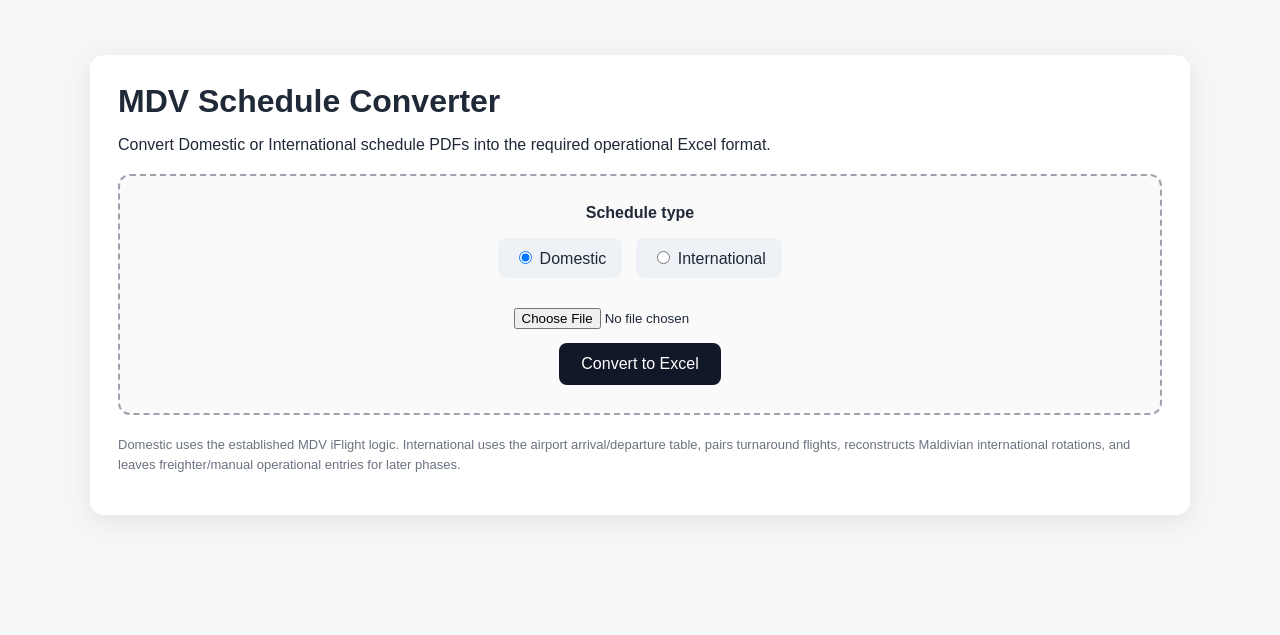
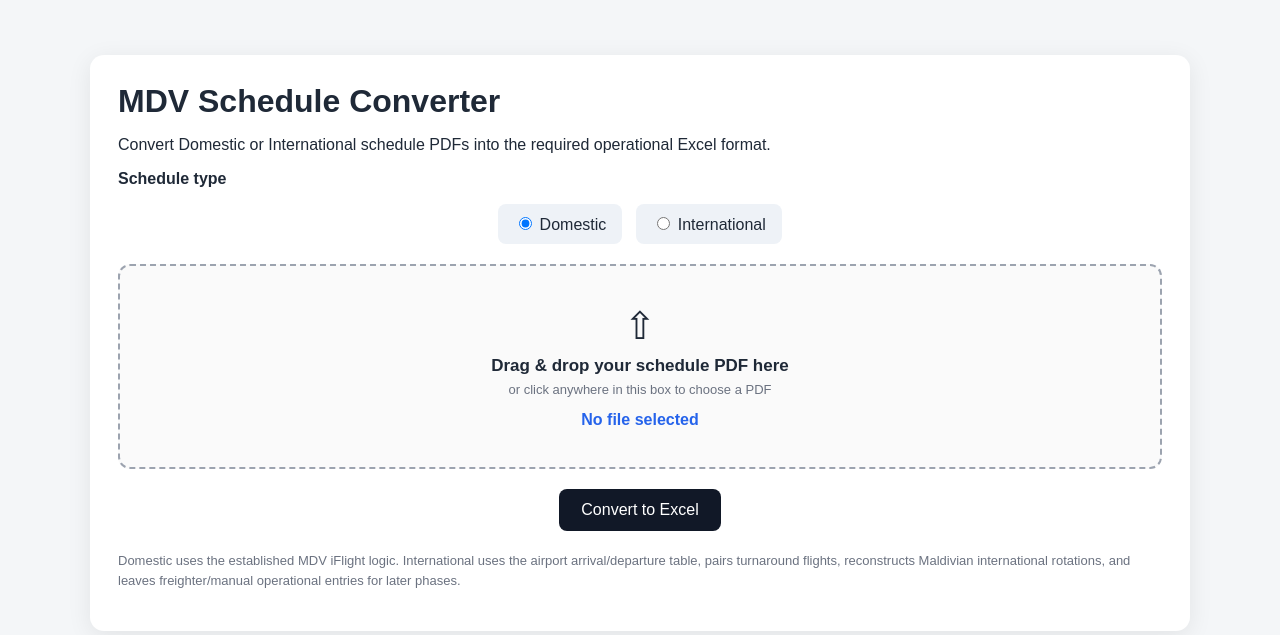
Before and after one commit to yahushaan/DOM-sked-DMS-formatter, a Flask app: page / in a window 1280 px wide. Shown: the top 635 px of the page. Run offline with Flask 3, Linux system fonts and the light colour scheme.

Commit message:
Add files via upload

```diff
--- a/templates/index.html
+++ b/templates/index.html
@@ -1,15 +1,127 @@
 <!doctype html>
-<html lang="en"><head><meta charset="utf-8"><meta name="viewport" content="width=device-width,initial-scale=1">
-<title>MDV Schedule Converter</title><style>
-body{font-family:Arial,sans-serif;background:#f4f6f8;margin:0;color:#1f2937}.wrap{max-width:1100px;margin:35px auto;padding:20px}.card{background:#fff;border-radius:14px;padding:28px;box-shadow:0 5px 25px rgba(0,0,0,.08)}h1{margin:0 0 8px}.drop{border:2px dashed #9ca3af;border-radius:12px;padding:28px;text-align:center;margin:20px 0;background:#fafafa}input[type=file]{margin:14px 0}button{background:#111827;color:#fff;border:0;border-radius:8px;padding:12px 22px;font-size:16px;cursor:pointer}.mode{display:flex;gap:14px;justify-content:center;margin:16px 0}.mode label{background:#eef2f7;padding:10px 16px;border-radius:8px}.ok{background:#ecfdf5;border:1px solid #10b981;padding:15px;border-radius:8px}.err{background:#fef2f2;border:1px solid #ef4444;padding:15px;border-radius:8px}.small{color:#6b7280;font-size:13px;line-height:1.5}a{color:#2563eb;text-decoration:none;font-weight:bold}.table-wrap{overflow:auto;margin-top:20px}table{border-collapse:collapse;width:100%;font-size:13px}th,td{border:1px solid #d1d5db;padding:7px 8px;text-align:left;white-space:nowrap}th{background:#f3f4f6}@media(max-width:700px){.wrap{margin:10px auto;padding:10px}.card{padding:18px}.mode{flex-direction:column}}
-</style></head><body><div class="wrap"><div class="card">
-<h1>MDV Schedule Converter</h1><p>Convert Domestic or International schedule PDFs into the required operational Excel format.</p>
-<form method="post" enctype="multipart/form-data"><div class="drop"><strong>Schedule type</strong>
-<div class="mode"><label><input type="radio" name="mode" value="domestic" {% if mode != 'international' %}checked{% endif %}> Domestic</label><label><input type="radio" name="mode" value="international" {% if mode == 'international' %}checked{% endif %}> International</label></div>
-<input type="file" name="pdf" accept="application/pdf" required><br><button type="submit">Convert to Excel</button></div></form>
+<html lang="en">
+<head>
+<meta charset="utf-8">
+<meta name="viewport" content="width=device-width,initial-scale=1">
+<title>MDV Schedule Converter</title>
+<style>
+body{font-family:Arial,sans-serif;background:#f4f6f8;margin:0;color:#1f2937}
+.wrap{max-width:1100px;margin:35px auto;padding:20px}
+.card{background:#fff;border-radius:14px;padding:28px;box-shadow:0 5px 25px rgba(0,0,0,.08)}
+h1{margin:0 0 8px}
+.mode{display:flex;gap:14px;justify-content:center;margin:16px 0}
+.mode label{background:#eef2f7;padding:10px 16px;border-radius:8px}
+.upload-zone{border:2px dashed #9ca3af;border-radius:12px;padding:38px 24px;text-align:center;margin:20px 0;background:#fafafa;cursor:pointer;transition:.2s ease}
+.upload-zone:hover,.upload-zone.dragover{border-color:#2563eb;background:#eff6ff}
+.upload-icon{font-size:38px;margin-bottom:8px}
+.upload-title{font-size:17px;font-weight:700}
+.upload-hint{color:#6b7280;font-size:13px;margin-top:6px}
+.file-name{margin-top:14px;font-weight:700;color:#2563eb;word-break:break-word}
+.file-input{position:absolute;width:1px;height:1px;opacity:0;pointer-events:none}
+button{background:#111827;color:#fff;border:0;border-radius:8px;padding:12px 22px;font-size:16px;cursor:pointer}
+button:disabled{opacity:.55;cursor:not-allowed}
+.actions{text-align:center;margin-bottom:20px}
+.ok{background:#ecfdf5;border:1px solid #10b981;padding:15px;border-radius:8px}
+.err{background:#fef2f2;border:1px solid #ef4444;padding:15px;border-radius:8px}
+.small{color:#6b7280;font-size:13px;line-height:1.5}
+a{color:#2563eb;text-decoration:none;font-weight:bold}
+.table-wrap{overflow:auto;margin-top:20px}
+table{border-collapse:collapse;width:100%;font-size:13px}
+th,td{border:1px solid #d1d5db;padding:7px 8px;text-align:left;white-space:nowrap}
+th{background:#f3f4f6}
+@media(max-width:700px){.wrap{margin:10px auto;padding:10px}.card{padding:18px}.mode{flex-direction:column}}
+</style>
+</head>
+<body>
+<div class="wrap"><div class="card">
+<h1>MDV Schedule Converter</h1>
+<p>Convert Domestic or International schedule PDFs into the required operational Excel format.</p>
+
+<form method="post" enctype="multipart/form-data" id="convertForm">
+<strong>Schedule type</strong>
+<div class="mode">
+<label><input type="radio" name="mode" value="domestic" {% if mode != 'international' %}checked{% endif %}> Domestic</label>
+<label><input type="radio" name="mode" value="international" {% if mode == 'international' %}checked{% endif %}> International</label>
+</div>
+
+<input id="pdfInput" class="file-input" type="file" name="pdf" accept=".pdf,application/pdf" required>
+
+<div id="dropZone" class="upload-zone" role="button" tabindex="0" aria-label="Upload schedule PDF">
+<div class="upload-icon">⇧</div>
+<div class="upload-title">Drag &amp; drop your schedule PDF here</div>
+<div class="upload-hint">or click anywhere in this box to choose a PDF</div>
+<div id="fileName" class="file-name">No file selected</div>
+</div>
+
+<div class="actions"><button id="convertBtn" type="submit">Convert to Excel</button></div>
+</form>
+
 {% if error %}<div class="err"><strong>Could not convert:</strong><br>{{error}}</div>{% endif %}
 {% if result %}<div class="ok"><strong>Conversion complete — {{result.mode|capitalize}}.</strong><br>{{result.rows}} source rows → {{result.count}} schedule rows. Schedule date: {{result.date}}.<br><br><a href="{{url_for('download',name=result.filename)}}">Download {{result.filename}}</a></div>{% endif %}
-{% if preview %}<div class="table-wrap"><h3>{{result.mode|capitalize}} schedule preview</h3><table><thead><tr><th>FLIGHT NO.</th><th>A/C TYPE</th><th>A/C REG</th><th>ROUTING</th>{% if result.mode == 'international' %}<th>STA</th><th>ETA</th><th>STD</th><th>ATD</th>{% else %}<th>STD</th><th>ATD</th><th>STA</th><th>ETA</th>{% endif %}</tr></thead><tbody>
-{% for b in preview %}<tr><td>{{b.flight}}</td><td>{{b.type}}</td><td>{{b.reg}}</td><td>{{b.routing}}</td>{% if result.mode == 'international' %}<td>{{b.sta or ''}}</td><td>{{b.eta or ''}}</td><td>{{b.std or ''}}</td><td>{{b.atd or ''}}</td>{% else %}<td>{{b.std or ''}}</td><td>{{b.atd or ''}}</td><td>{{b.sta or ''}}</td><td>{{b.eta or ''}}</td>{% endif %}</tr>{% endfor %}</tbody></table></div>{% endif %}
+
+{% if preview %}
+<div class="table-wrap"><h3>{{result.mode|capitalize}} schedule preview</h3>
+<table><thead><tr><th>FLIGHT NO.</th><th>A/C TYPE</th><th>A/C REG</th><th>ROUTING</th>
+{% if result.mode == 'international' %}<th>STA</th><th>ETA</th><th>STD</th><th>ATD</th>
+{% else %}<th>STD</th><th>ATD</th><th>STA</th><th>ETA</th>{% endif %}
+</tr></thead><tbody>
+{% for b in preview %}<tr><td>{{b.flight}}</td><td>{{b.type}}</td><td>{{b.reg}}</td><td>{{b.routing}}</td>
+{% if result.mode == 'international' %}<td>{{b.sta or ''}}</td><td>{{b.eta or ''}}</td><td>{{b.std or ''}}</td><td>{{b.atd or ''}}</td>
+{% else %}<td>{{b.std or ''}}</td><td>{{b.atd or ''}}</td><td>{{b.sta or ''}}</td><td>{{b.eta or ''}}</td>{% endif %}
+</tr>{% endfor %}
+</tbody></table></div>
+{% endif %}
+
 <p class="small">Domestic uses the established MDV iFlight logic. International uses the airport arrival/departure table, pairs turnaround flights, reconstructs Maldivian international rotations, and leaves freighter/manual operational entries for later phases.</p>
-</div></div></body></html>
+</div></div>
+
+<script>
+const dropZone = document.getElementById('dropZone');
+const pdfInput = document.getElementById('pdfInput');
+const fileName = document.getElementById('fileName');
+const form = document.getElementById('convertForm');
+const convertBtn = document.getElementById('convertBtn');
+
+function showFile(file){
+  if(!file){ fileName.textContent='No file selected'; return; }
+  if(!file.name.toLowerCase().endsWith('.pdf')){
+    fileName.textContent='Please select a PDF file.';
+    pdfInput.value='';
+    return;
+  }
+  fileName.textContent=file.name;
+}
+
+dropZone.addEventListener('click',()=>pdfInput.click());
+dropZone.addEventListener('keydown',(e)=>{
+  if(e.key==='Enter'||e.key===' '){e.preventDefault();pdfInput.click();}
+});
+pdfInput.addEventListener('change',()=>showFile(pdfInput.files[0]));
+
+['dragenter','dragover'].forEach(evt=>dropZone.addEventListener(evt,(e)=>{
+  e.preventDefault();e.stopPropagation();dropZone.classList.add('dragover');
+}));
+['dragleave','drop'].forEach(evt=>dropZone.addEventListener(evt,(e)=>{
+  e.preventDefault();e.stopPropagation();dropZone.classList.remove('dragover');
+}));
+dropZone.addEventListener('drop',(e)=>{
+  const files=e.dataTransfer.files;
+  if(!files.length)return;
+  const file=files[0];
+  if(!file.name.toLowerCase().endsWith('.pdf')){
+    fileName.textContent='Please drop a PDF file.';
+    return;
+  }
+  const dt=new DataTransfer();
+  dt.items.add(file);
+  pdfInput.files=dt.files;
+  showFile(file);
+});
+
+form.addEventListener('submit',()=>{
+  convertBtn.disabled=true;
+  convertBtn.textContent='Converting...';
+});
+</script>
+</body>
+</html>
```
